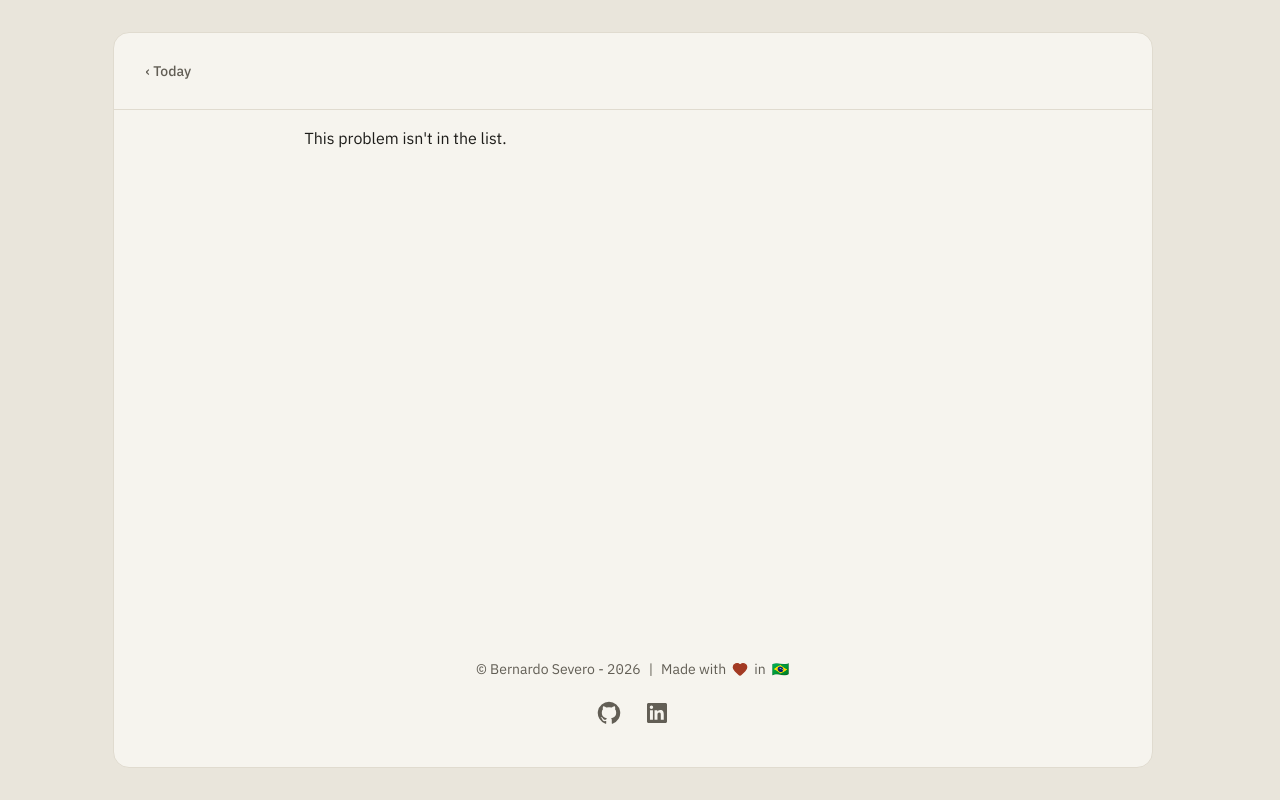
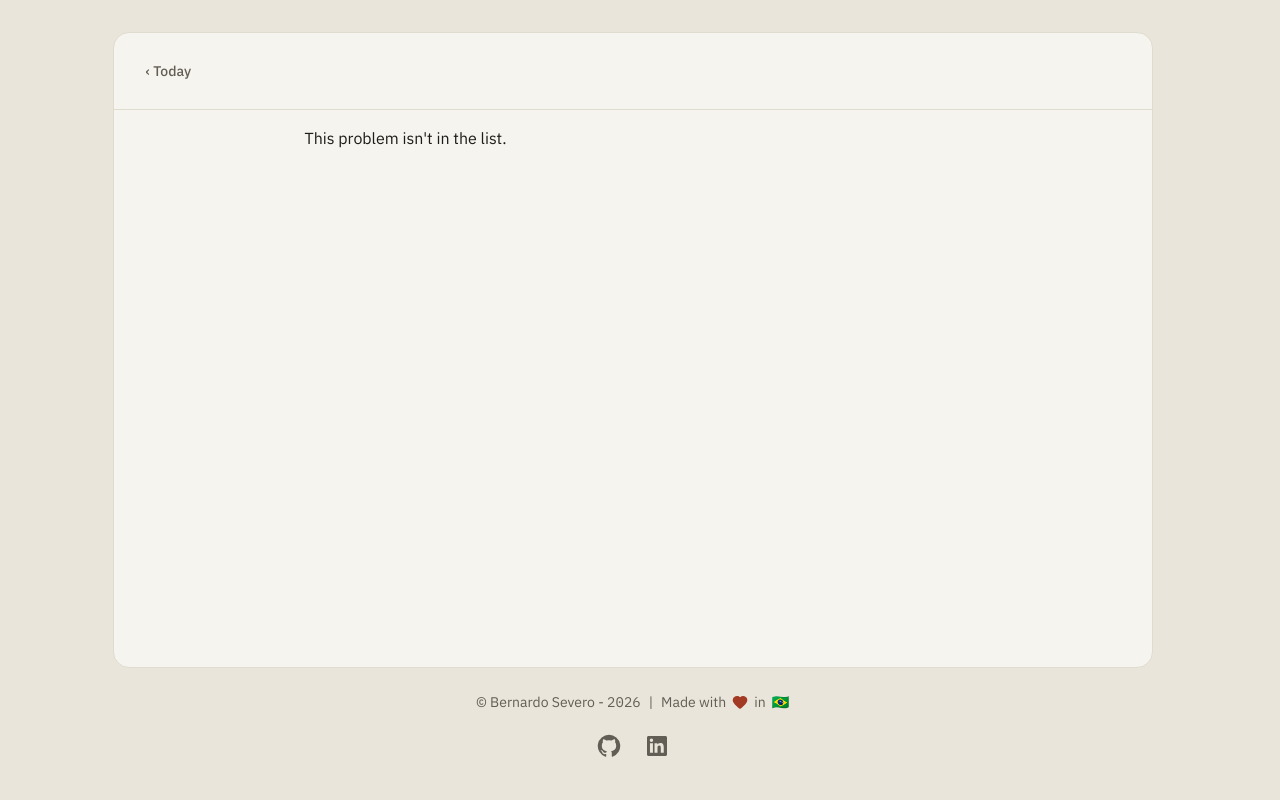
Before and after one commit to bernardosevero/dsa-learning, a React (Vite) app: page /log/1 in a window 1280 px wide. Built offline with nearby package versions, Linux system fonts and the light colour scheme; no server answers.

Commit message:
✨ feat(ui): place author footer below the main card
Co-authored-by: Bernardo Severo <bernardoseverosilveira@gmail.com>

```diff
--- a/src/ui/shared/PageSheet.tsx
+++ b/src/ui/shared/PageSheet.tsx
@@ -28,11 +28,12 @@ export function PageSheet({
   children,
 }: PageSheetProps) {
   return (
+    <div className="flex min-h-svh flex-col">
       <div
         className={cn(
           // Below `sheet` the old 640px cap stays, so the window beside NeetCode is unchanged.
-        "mx-auto flex min-h-svh w-full max-w-[640px] flex-col bg-background",
-        "sheet:my-8 sheet:min-h-[calc(100svh-4rem)] sheet:max-w-[720px]",
+          "mx-auto flex w-full max-w-[640px] flex-1 flex-col bg-background",
+          "sheet:mt-8 sheet:max-w-[720px]",
           "sheet:rounded-2xl sheet:border wide:max-w-[1040px]",
         )}
       >
@@ -45,6 +46,7 @@ export function PageSheet({
             {children}
           </div>
         </main>
+      </div>
       <SiteFooter />
     </div>
   );
```
Also changed, not shown: 1 other file (tests, documents, lock files or other folders). Lines whose indentation alone changed are shown as unchanged.
